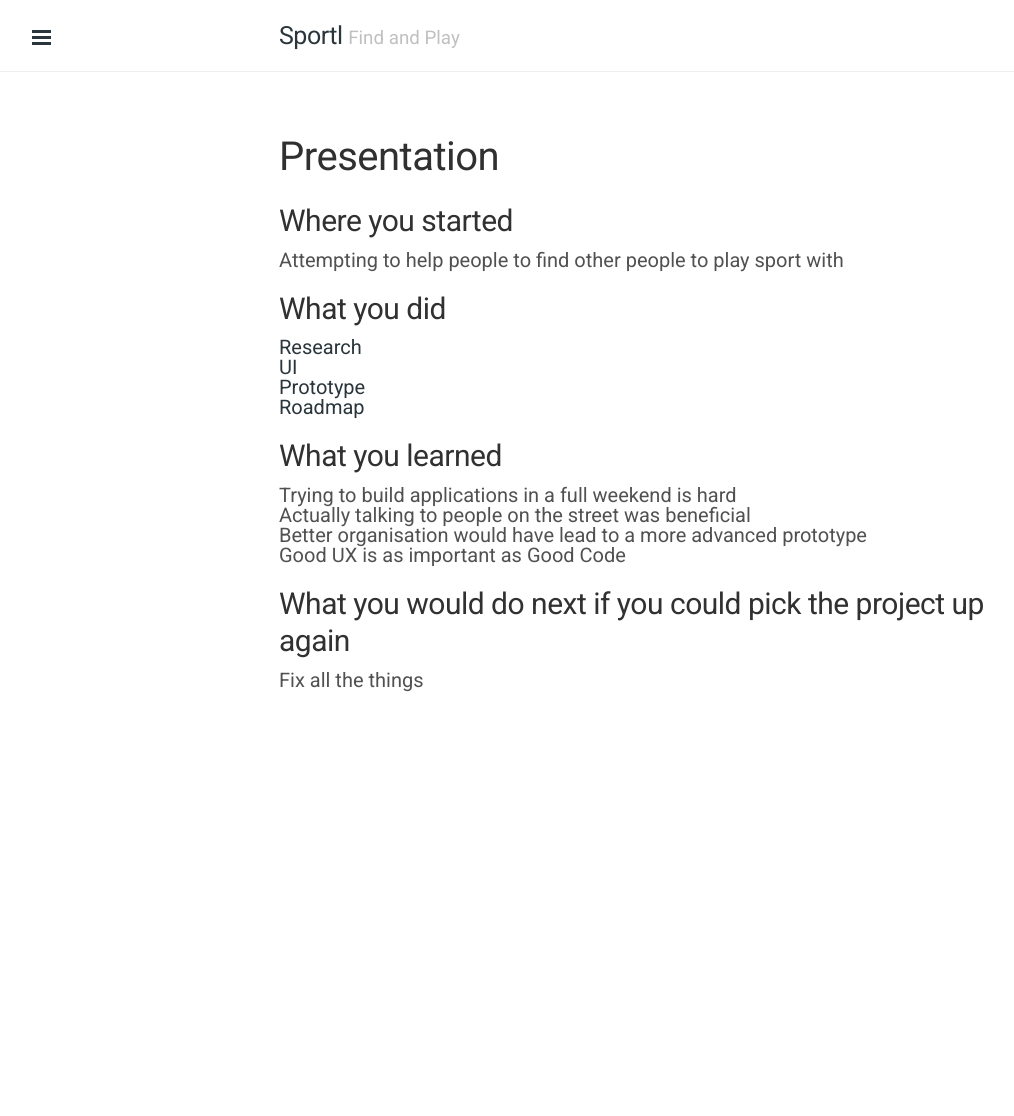
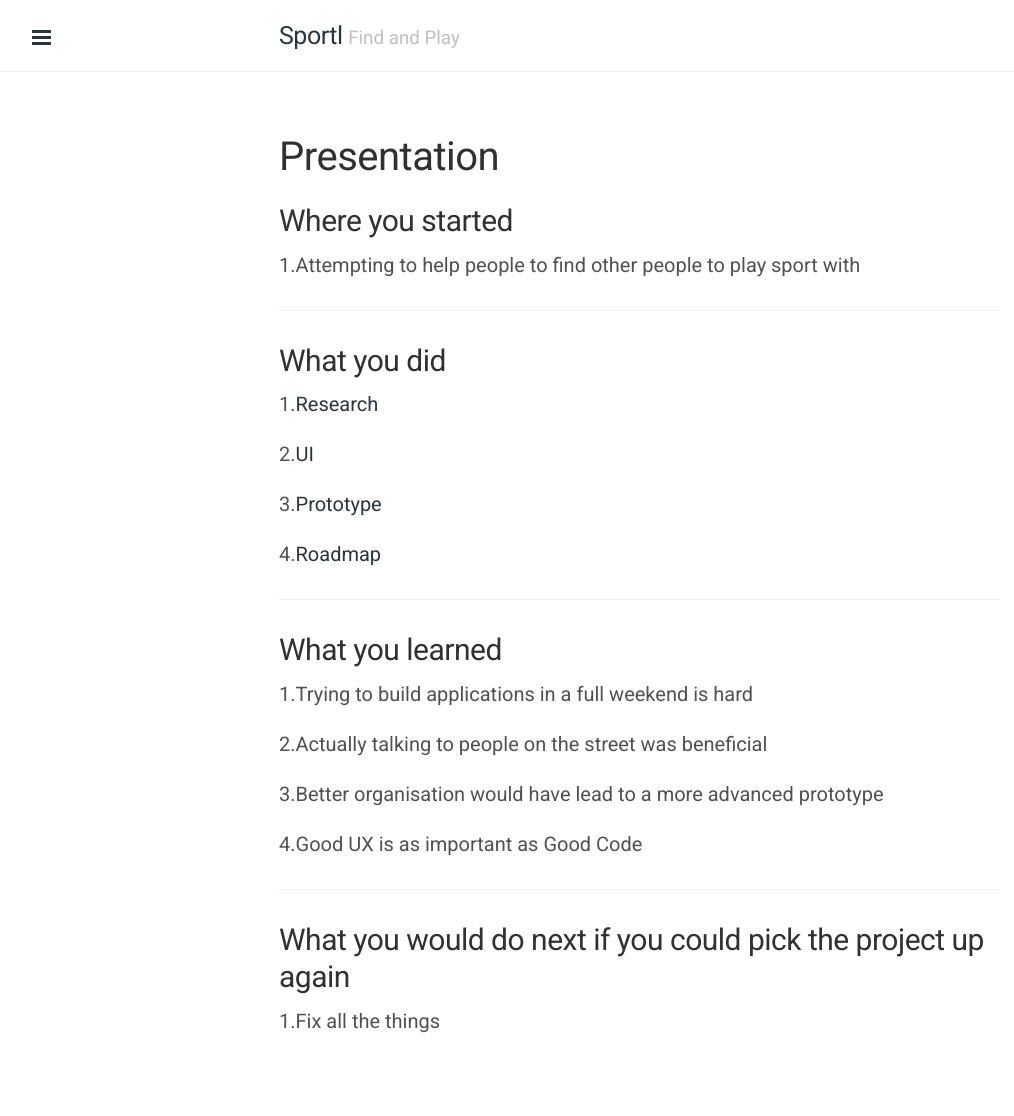
Before and after one commit to CodeTheCity/sportl-landing, a Jekyll site: the page built from presentation.md, in a window 1280 px wide. Shown: the whole page, without its empty margins (1-1015 px from the left). Built offline with Jekyll 4.4.1, drawn with Linux system fonts in a browser that asks for light colours; nearby versions of some CDN libraries; Markdown is read by kramdown in place of the engine named in the settings; before the commit the page ends 900 px from its top, so only the background shows below that.

Commit message:
added pres

```diff
--- a/presentation.md
+++ b/presentation.md
@@ -4,27 +4,30 @@ title: Presentation
 ---
 
 <h2>Where you started</h2>
-<ul>
-	<li>Attempting to help people to find other people to play sport with</li>
-</ul>
+
+1.Attempting to help people to find other people to play sport with
+<hr>
 <h2>What you did</h2>
-<ul>
-	<li><a href="/research/">Research</a></li>
-	<li><a href="/UI/">UI</a></li>
-	<li><a href="/">Prototype</a></li>
-	<li><a href="/about/">Roadmap</a></li>
-</ul>
+
+1.<a href="/research/">Research</a>
+
+2.<a href="/UI/">UI</a>
+
+3.<a href="/">Prototype</a>
+
+4.<a href="/about/">Roadmap</a>
+
+<hr>
 <h2>What you learned</h2>
-<ul>
-	<li>Trying to build applications in a full weekend is hard</li>
-	<li>Actually talking to people on the street was beneficial</li>
-	<li>Better organisation would have lead to a more advanced prototype</li>
-	<li>Good UX is as important as Good Code</li>
-</ul>
+
+1.Trying to build applications in a full weekend is hard
+
+2.Actually talking to people on the street was beneficial
+
+3.Better organisation would have lead to a more advanced prototype
+
+4.Good UX is as important as Good Code
+
+<hr>
 <h2>What you would do next if you could pick the project up again</h2>
-<ul>
-	<li>Fix all the things</li>
-	<li></li>
-	<li></li>
-	<li></li>
-</ul>
+1.Fix all the things
```
